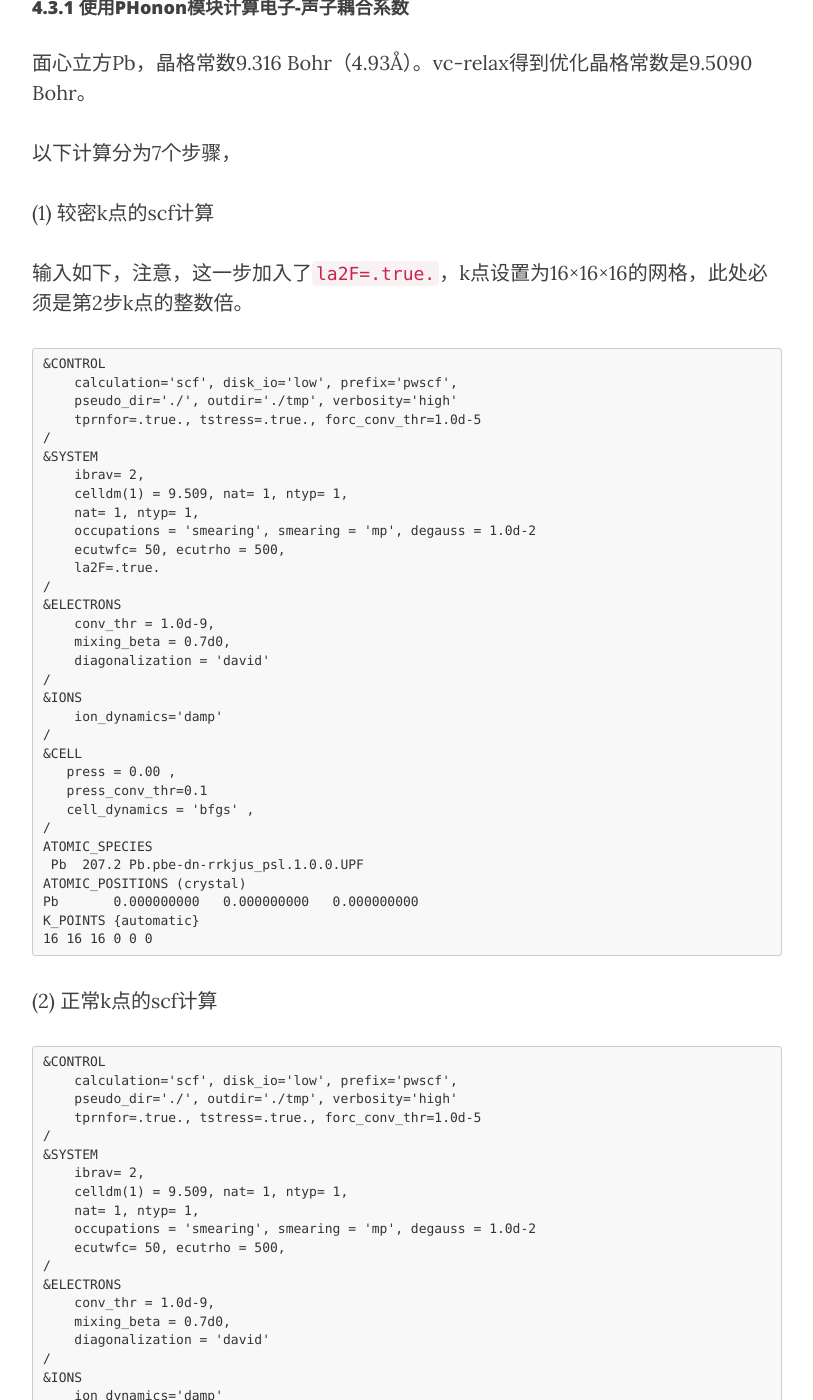
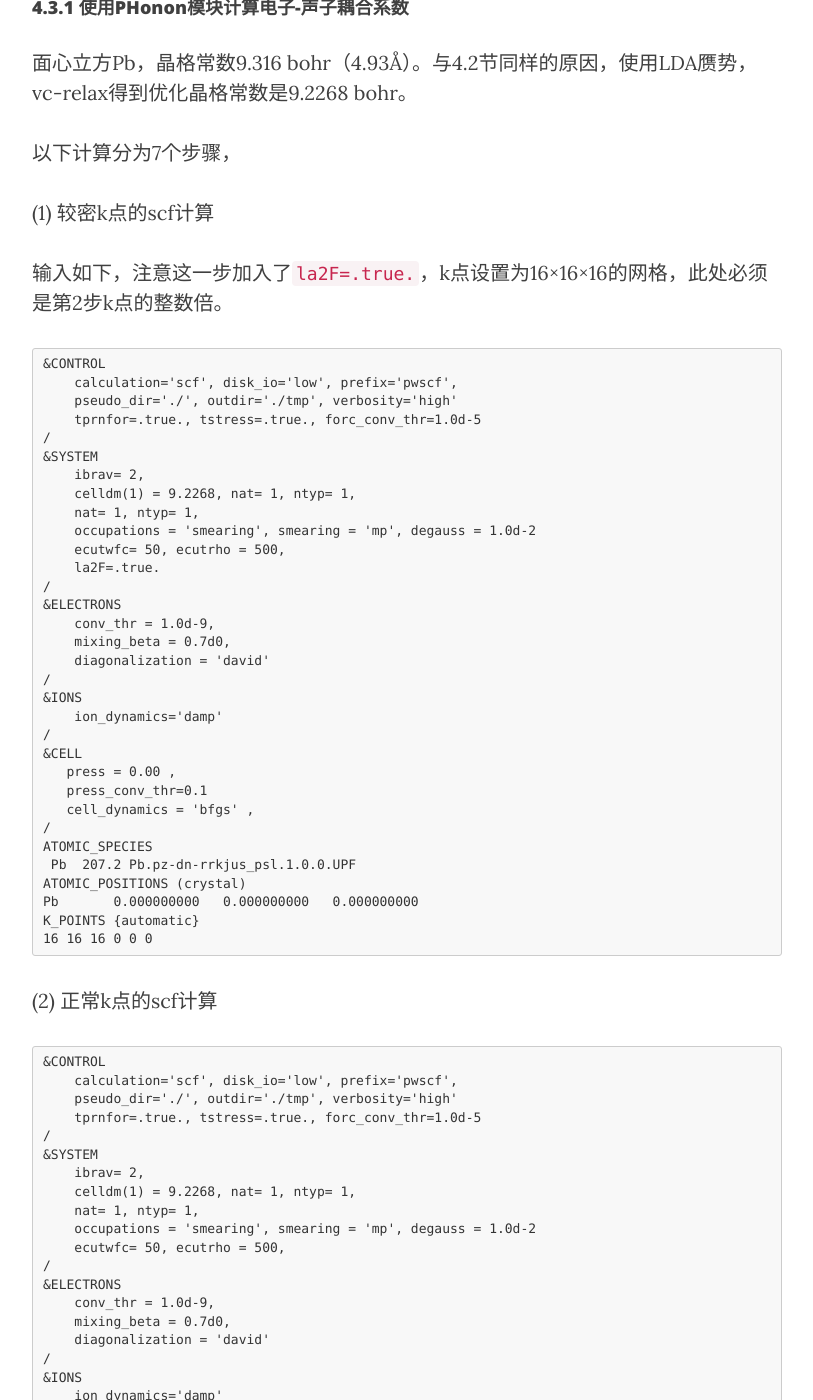
Before and after one commit to yyyu200/DFTbook, a Jekyll site: the page built from _posts/2019-04-01-HandsOn.md, in a window 1280 px wide and 1400 px high, scrolled down 31631 px. Shown: the whole window, without its empty margins (233-1046 px from the left). Built offline with Jekyll 4.4.1, drawn with Linux system fonts in a browser that asks for light colours; nearby versions of some CDN libraries; formulas are drawn with MathJax 3; comment, search, counter and statistics services are not loaded; some of the changed text lies outside the part shown.

Commit message:
modify at 20200303-10:01:27-di

````diff
--- a/_posts/2019-04-01-HandsOn.md
+++ b/_posts/2019-04-01-HandsOn.md
@@ -1035,13 +1035,13 @@ matdyn.x通过实空间nq1×nq2×nq3超胞上interatomic force constants计算
 
 #### 4.3.1 使用PHonon模块计算电子-声子耦合系数
 
-面心立方Pb，晶格常数9.316 Bohr（4.93Å）。vc-relax得到优化晶格常数是9.5090 Bohr。
+面心立方Pb，晶格常数9.316 bohr（4.93Å）。与4.2节同样的原因，使用LDA赝势，vc-relax得到优化晶格常数是9.2268 bohr。
 
 以下计算分为7个步骤，
 
 (1) 较密k点的scf计算
 
-输入如下，注意，这一步加入了`la2F=.true.`，k点设置为16×16×16的网格，此处必须是第2步k点的整数倍。
+输入如下，注意这一步加入了`la2F=.true.`，k点设置为16×16×16的网格，此处必须是第2步k点的整数倍。
 
 ```
 &CONTROL
@@ -1051,7 +1051,7 @@ matdyn.x通过实空间nq1×nq2×nq3超胞上interatomic force constants计算
 /
 &SYSTEM
     ibrav= 2,
-    celldm(1) = 9.509, nat= 1, ntyp= 1,
+    celldm(1) = 9.2268, nat= 1, ntyp= 1,
     nat= 1, ntyp= 1,
     occupations = 'smearing', smearing = 'mp', degauss = 1.0d-2
     ecutwfc= 50, ecutrho = 500,
@@ -1071,7 +1071,7 @@ matdyn.x通过实空间nq1×nq2×nq3超胞上interatomic force constants计算
    cell_dynamics = 'bfgs' ,
 /
 ATOMIC_SPECIES
- Pb  207.2 Pb.pbe-dn-rrkjus_psl.1.0.0.UPF
+ Pb  207.2 Pb.pz-dn-rrkjus_psl.1.0.0.UPF
 ATOMIC_POSITIONS (crystal)
 Pb       0.000000000   0.000000000   0.000000000
 K_POINTS {automatic}
@@ -1088,7 +1088,7 @@ K_POINTS {automatic}
 /
 &SYSTEM
     ibrav= 2,
-    celldm(1) = 9.509, nat= 1, ntyp= 1,
+    celldm(1) = 9.2268, nat= 1, ntyp= 1,
     nat= 1, ntyp= 1,
     occupations = 'smearing', smearing = 'mp', degauss = 1.0d-2
     ecutwfc= 50, ecutrho = 500,
@@ -1107,7 +1107,7 @@ K_POINTS {automatic}
    cell_dynamics = 'bfgs' ,
 /
 ATOMIC_SPECIES
- Pb  207.2 Pb.pbe-dn-rrkjus_psl.1.0.0.UPF
+ Pb  207.2 Pb.pz-dn-rrkjus_psl.1.0.0.UPF
 ATOMIC_POSITIONS (crystal)
 Pb       0.000000000   0.000000000   0.000000000
 K_POINTS {automatic}
````
